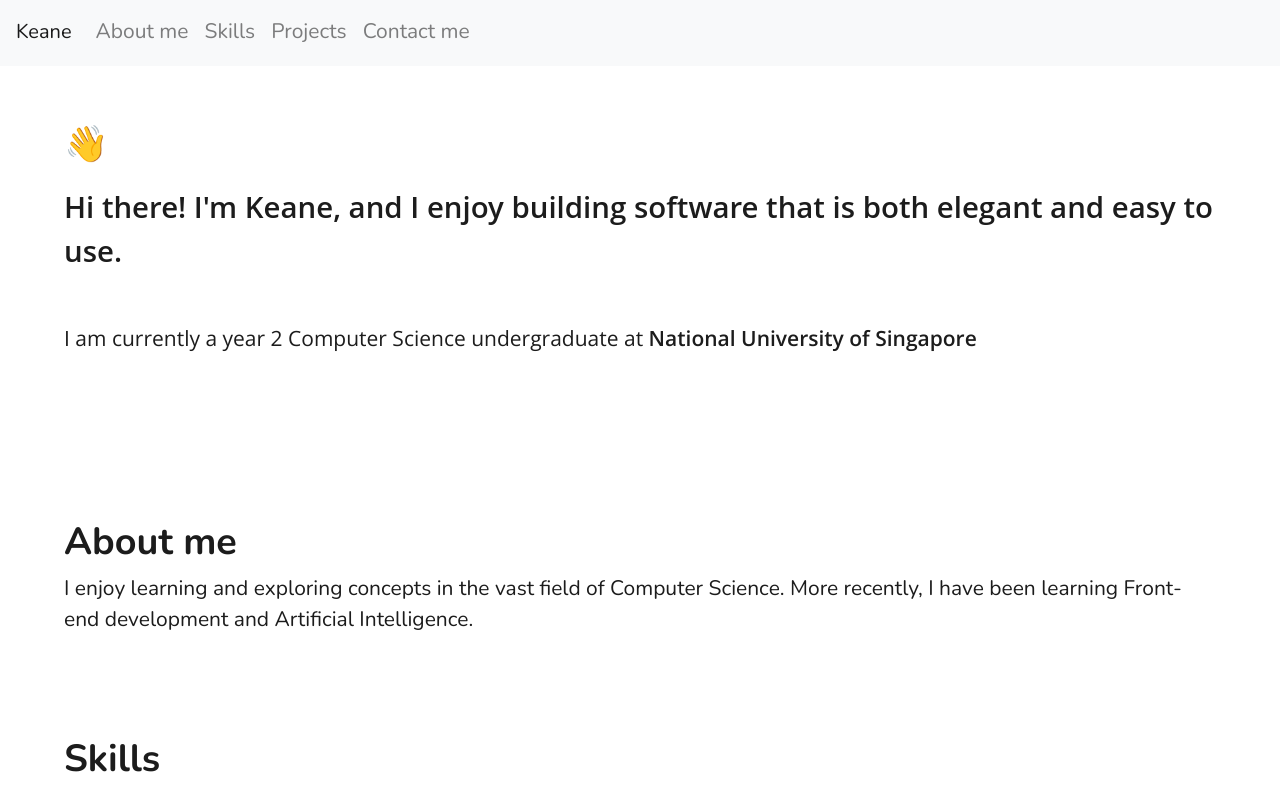
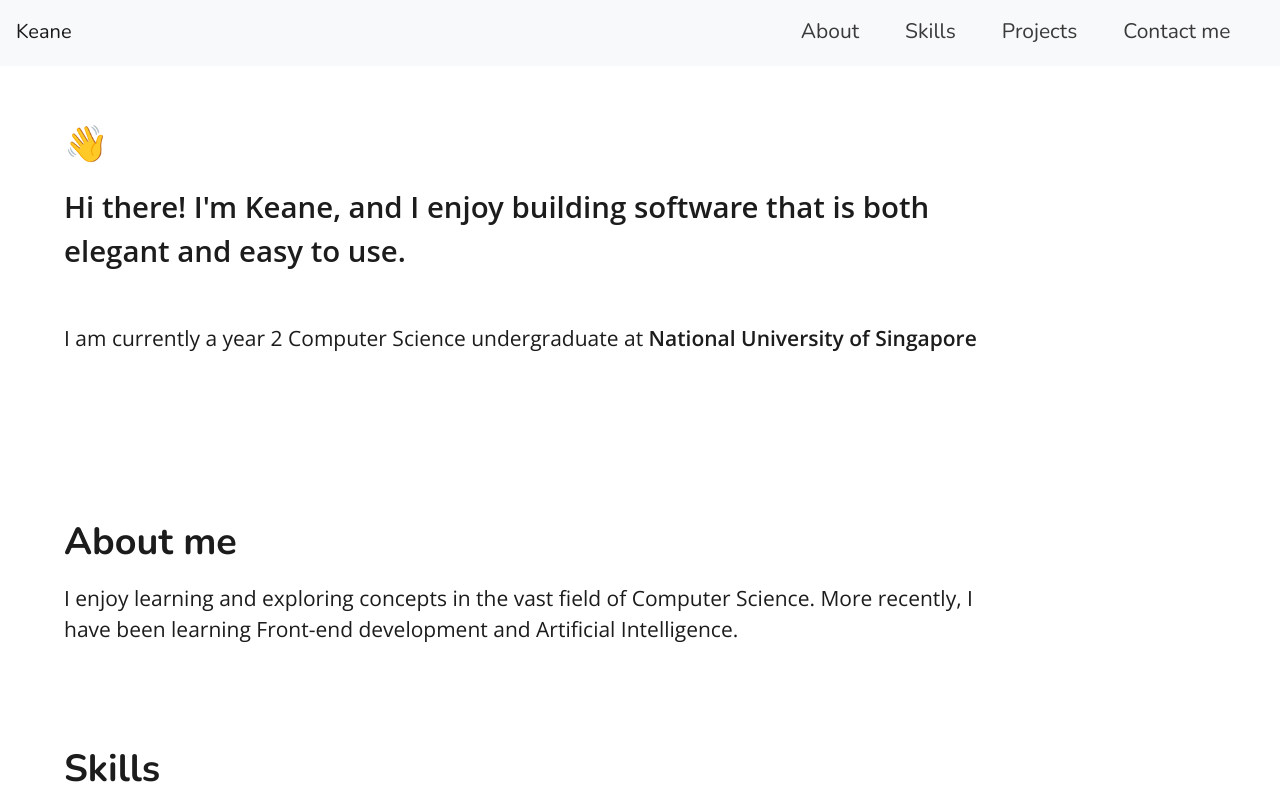
Before and after one commit to keanecjy/me, a React (Create React App) app: page / in a window 1280 px wide. Shown: the top 800 px of the page. Built offline with nearby package versions, Linux system fonts and the light colour scheme; some icons are missing.

Commit message:
Style nav bar for large screens

```diff
--- a/src/App.css
+++ b/src/App.css
@@ -28,6 +28,7 @@
   color: inherit;
   display: inline-block;
   text-decoration: none;
+  width: fit-content;
 }
 
 .app a:hover {
@@ -36,22 +37,22 @@
 }
 
 .app a::after {
+  background: black;
   content: '';
+  display: block;
+  height: 2px;
+  transition: 300ms;
   width: 0;
-  height: 2px;
-  display: block;
-  background: black;
-  transition: 300ms;
-}
-
-.app a:hover::after {
-  width: 100%;
 }
 
 .main-app {
-  padding: 0 5vw;
   align-items: center;
   justify-content: center;
+  padding: 0 5vw;
+}
+
+.intro-and-about {
+  width: 90%;
 }
 
 /* Medium devices (landscape tablets, 768px and up) */
@@ -59,14 +60,16 @@
   .app {
     font-size: 21px;
   }
+
+  .intro-and-about {
+    width: 80%;
+  }
 }
 
 /* Large devices (laptops/desktops, 992px and up) */
 @media only screen and (min-width: 992px) {
-
 }
 
 /* Extra large devices (large laptops and desktops, 1200px and up) */
 @media only screen and (min-width: 1200px) {
-
 }
--- a/src/App.js
+++ b/src/App.js
@@ -11,8 +11,10 @@ function App() {
     <div className="app">
       <NavigationMenu />
       <div className="main-app">
-        <Intro />
-        <About />
+        <div className="intro-and-about">
+          <Intro />
+          <About />
+        </div>
         <Skills />
         <Projects />
         <Contact />
--- a/src/about/styles.css
+++ b/src/about/styles.css
@@ -1,3 +1,8 @@
 .about {
-  margin-top: 70px;
+  margin-top: 40px;
+  padding-top: 30px;
 }
+
+.about p {
+  font-family: 'Open Sans', 'sans-serif';
+}
--- a/src/component/header/styles.css
+++ b/src/component/header/styles.css
@@ -1,4 +1,5 @@
 .header {
   display: flex;
   gap: 14px;
+  margin-bottom: 10px;
 }
--- a/src/component/linkedIcon/LinkedIcon.js
+++ b/src/component/linkedIcon/LinkedIcon.js
@@ -1,8 +1,11 @@
 import React from 'react';
 
-const LinkedIcon = ({ icon, link }) => {
+const LinkedIcon = ({ props }) => {
+
+  const {icon, link, name} = props;
+
   return (
-    <a href={link} target="_blank" rel="noopener noreferrer">
+    <a href={link} title={name} target="_blank" rel="noopener noreferrer">
       {icon}
     </a>
   );
--- a/src/component/linkedIconList/LinkedIconList.js
+++ b/src/component/linkedIconList/LinkedIconList.js
@@ -8,15 +8,24 @@ const LinkedIconList = () => {
     {
       icon: <FaLinkedin color={'#0e76a8'} size={'2em'} />,
       link: 'https://www.linkedin.com/in/keanecjy/',
+      name: 'LinkedIn',
     },
-    { icon: <FaGithub color={'#211F1F'} size={'2em'} />, link: 'https://github.com/keanecjy' },
-    { icon: <FaEnvelope color={'#ababab'} size={'2em'} />, link: 'mailto:keanec@outlook.com' },
+    {
+      icon: <FaGithub color={'#211F1F'} size={'2em'} />,
+      link: 'https://github.com/keanecjy',
+      name: 'GitHub',
+    },
+    {
+      icon: <FaEnvelope color={'#ababab'} size={'2em'} />,
+      link: 'mailto:keanec@outlook.com',
+      name: 'email',
+    },
   ];
 
   return (
     <div className="social-grid">
       {links.map((item) => (
-        <LinkedIcon icon={item.icon} link={item.link} key={item.link} />
+        <LinkedIcon props={item} key={item.link} />
       ))}
     </div>
   );
--- a/src/contact/styles.css
+++ b/src/contact/styles.css
@@ -1,5 +1,6 @@
 .contact {
-  margin: 100px 0 50px 0;
+  margin: 70px 0 50px 0;
+  padding-top: 30px;
 }
 
 .form-container {
@@ -54,7 +55,7 @@ textarea:focus {
   height: 3em;
   margin: 4% 30% 0 30%;
   width: 35%;
-  z-index: 100;
+  z-index: 1;
 }
 
 .submit-button:hover {
--- a/src/intro/styles.css
+++ b/src/intro/styles.css
@@ -1,7 +1,10 @@
 .underline {
   display: block;
   font-weight: 600;
-  text-decoration: underline;
+}
+
+.underline:hover::after {
+  width: 100%;
 }
 
 .wave-icon {
--- a/src/navigation/NavigationMenu.js
+++ b/src/navigation/NavigationMenu.js
@@ -1,13 +1,14 @@
 import React from 'react';
 import { Nav, Navbar } from 'react-bootstrap';
+import './styles.css';
 
 const NavigationMenu = () => (
   <Navbar bg="light" expand="lg">
     <Navbar.Brand href="#">Keane</Navbar.Brand>
-    <Navbar.Toggle aria-controls="basic-navbar-nav" />
-    <Navbar.Collapse id="basic-navbar-nav">
-      <Nav className="mr-auto">
-        <Nav.Link href="#about">About me</Nav.Link>
+    <Navbar.Toggle aria-controls="responsive-navbar-nav" />
+    <Navbar.Collapse id="responsive-navbar-nav">
+      <Nav className="nav-bar">
+        <Nav.Link href="#about">About</Nav.Link>
         <Nav.Link href="#skills">Skills</Nav.Link>
         <Nav.Link href="#projects">Projects</Nav.Link>
         <Nav.Link href="#contact">Contact me</Nav.Link>
--- /dev/null
+++ b/src/navigation/styles.css
@@ -0,0 +1,26 @@
+.nav-bar-menu {
+  padding-left: 5vw !important;
+  padding-right: 5vw !important;
+  font-weight: bold;
+  box-shadow: 0 5px 2px 1px rgba(208, 208, 208, 0.2);
+}
+
+.nav-bar a {
+  color: #252525E6 !important;
+}
+
+.nav-bar a:hover::after {
+  width: 102%;
+}
+
+/* Large devices (laptops/desktops, 992px and up) - point of expansion */
+@media only screen and (min-width: 992px) {
+  .nav-bar {
+    margin-left: auto;
+    margin-right: 2vw;
+  }
+
+  .nav-bar * {
+    margin-left: 30px;
+  }
+}
--- a/src/projects/styles.css
+++ b/src/projects/styles.css
@@ -1,5 +1,6 @@
 .projects {
-  margin-top: 120px;
+  margin-top: 80px;
+  padding-top: 30px;
 }
 
 .project-image {
@@ -26,10 +27,6 @@
   margin-bottom: 1em;
 }
 
-.single-project a {
-  width: fit-content;
-}
-
 .single-project a::after {
   width: 100%;
 }
--- a/src/skills/styles.css
+++ b/src/skills/styles.css
@@ -1,5 +1,6 @@
 .skills {
-  margin-top: 100px;
+  margin-top: 70px;
+  padding-top: 30px
 }
 
 .skills > * {
```
